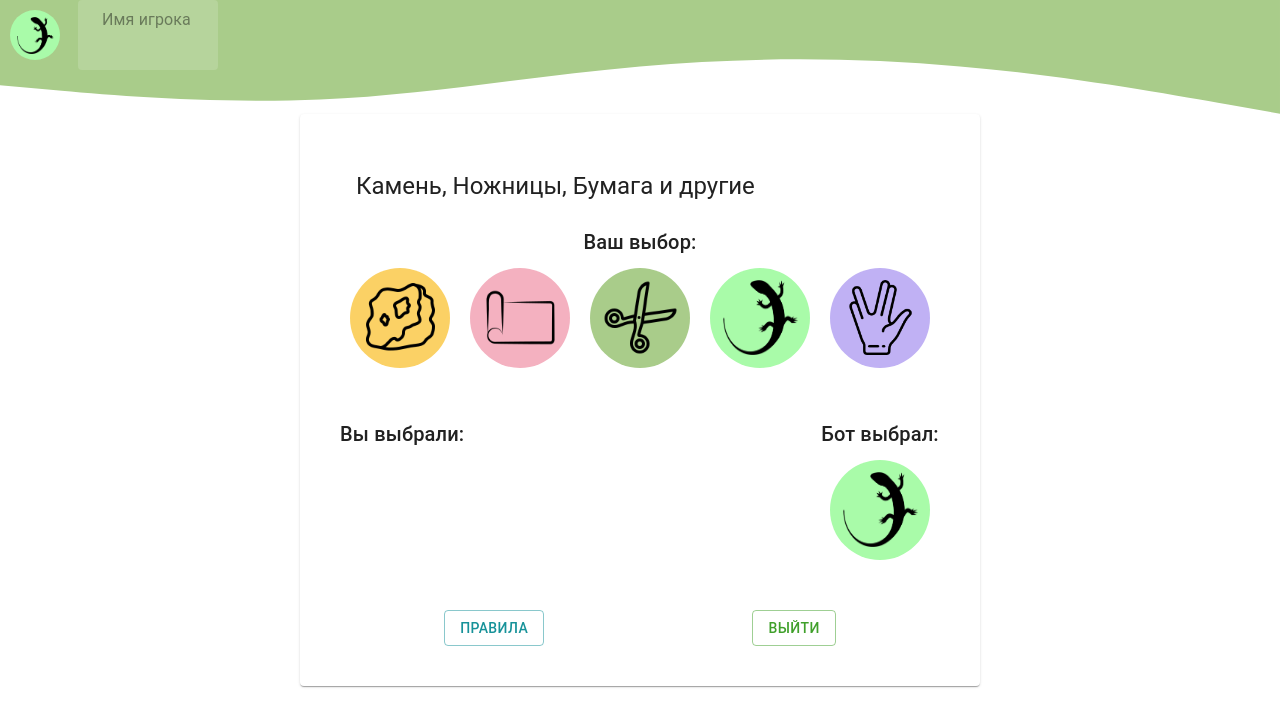
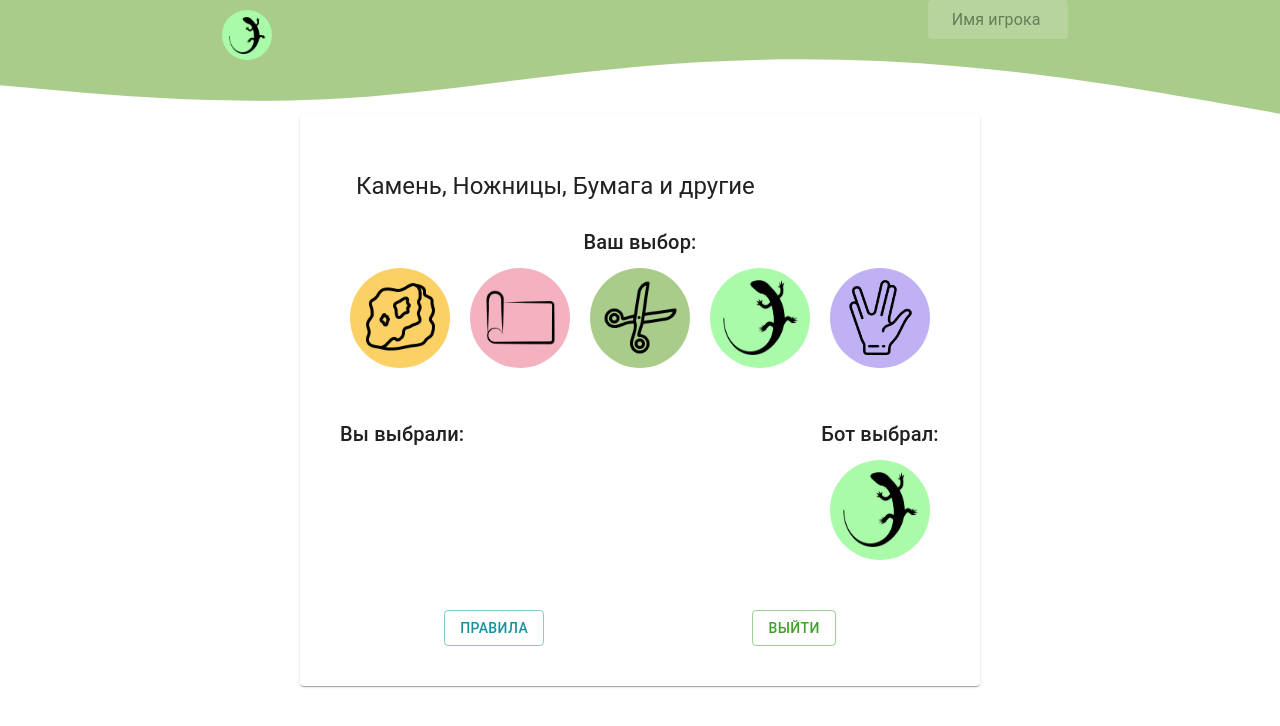
Before and after one commit to BigCubeCat/rsp, a React (Create React App) app: page /game/spock in a window 1280 px wide. Shown: the top 726 px of the page. Built offline with nearby package versions, Linux system fonts and the light colour scheme.

Commit message:
input username for statistic

```diff
--- a/src/App.tsx
+++ b/src/App.tsx
@@ -10,7 +10,7 @@ import {
 
 
 import { createTheme, ThemeProvider } from '@mui/material/styles';
-import Header from './components/Header';
+import Header from './components/Header/Header';
 
 const theme = createTheme({
   palette: {
--- a/src/components/Header.tsx
+++ /dev/null
@@ -1,79 +0,0 @@
-import React from 'react';
-import {
-  Box, Typography, InputBase
-} from "@mui/material";
-import { styled, alpha } from '@mui/material/styles';
-import { elements } from './Game/GameElements';
-import GameButton from './Game/GameButton';
-
-const StyledInput = styled('div')(({ theme }) => ({
-  position: 'relative',
-  borderRadius: theme.shape.borderRadius,
-  backgroundColor: alpha(theme.palette.common.white, 0.15),
-  '&:hover': {
-    backgroundColor: alpha(theme.palette.common.white, 0.25),
-  },
-  marginLeft: 0,
-  width: '100%',
-  [theme.breakpoints.up('sm')]: {
-    marginLeft: theme.spacing(1),
-    width: 'auto',
-  },
-}));
-
-const StyledInputBase = styled(InputBase)(({ theme }) => ({
-  color: 'inherit',
-  '& .MuiInputBase-input': {
-    padding: theme.spacing(1, 1, 1, 0),
-    // vertical padding + font size from searchIcon
-    paddingLeft: `calc(1em + ${theme.spacing(1)})`,
-    transition: theme.transitions.create('width'),
-    width: '100%',
-    [theme.breakpoints.up('sm')]: {
-      width: '12ch',
-      '&:focus': {
-        width: '20ch',
-      },
-    },
-  },
-}));
-
-interface HeaderProps {
-  title: string;
-}
-
-export default function Header(props: HeaderProps) {
-  const element = elements[Math.floor(Math.random() * elements.length)];
-  return (
-    <>
-      <Box sx={{
-        position: "absolute",
-        top: 0, left: 0, right: 0,
-        zIndex: -1,
-      }}>
-        <svg xmlns="http://www.w3.org/2000/svg" viewBox="0 0 1440 320">
-          <path fill="#a9cc8a" fill-opacity="1" d="M0,96L60,101.3C120,107,240,117,360,112C480,107,600,85,720,74.7C840,64,960,64,1080,74.7C1200,85,1320,107,1380,117.3L1440,128L1440,0L1380,0C1320,0,1200,0,1080,0C960,0,840,0,720,0C600,0,480,0,360,0C240,0,120,0,60,0L0,0Z"></path>
-        </svg>
-      </Box>
-      <Box sx={{
-        position: "absolute",
-        top: 0, left: 0, right: 0,
-        display: 'flex'
-      }}>
-        <GameButton
-        func={() => { }}
-        color={element.color}
-        img={element.img}
-        size={50}
-        />
-        {// <Typography variant='h5' component="div" color="#ffffff">
-          //   {props.title}
-          // </Typography>
-        }
-        <StyledInput>
-          <StyledInputBase placeholder="Имя игрока" />
-        </StyledInput>
-      </Box>
-    </>
-  )
-}
--- /dev/null
+++ b/src/components/Header/Header.tsx
@@ -0,0 +1,49 @@
+import React from 'react';
+import {
+  Box, Typography
+} from "@mui/material";
+import { elements } from '../Game/GameElements';
+import GameButton from '../Game/GameButton';
+import StyledInput from './StyledInput';
+
+interface HeaderProps {
+  title: string;
+}
+
+export default function Header(props: HeaderProps) {
+  const element = elements[Math.floor(Math.random() * elements.length)];
+  return (
+    <>
+      <Box sx={{
+        position: "absolute",
+        top: 0, left: 0, right: 0,
+        zIndex: -1,
+      }}>
+        <svg xmlns="http://www.w3.org/2000/svg" viewBox="0 0 1440 320">
+          <path fill="#a9cc8a" fill-opacity="1" d="M0,96L60,101.3C120,107,240,117,360,112C480,107,600,85,720,74.7C840,64,960,64,1080,74.7C1200,85,1320,107,1380,117.3L1440,128L1440,0L1380,0C1320,0,1200,0,1080,0C960,0,840,0,720,0C600,0,480,0,360,0C240,0,120,0,60,0L0,0Z"></path>
+        </svg>
+      </Box>
+      <Box sx={{
+        position: "absolute",
+        top: 0, left: 0, right: 0,
+        display: 'flex', justifyContent: 'space-evenly'
+      }}>
+        <GameButton
+          func={() => { }}
+          color={element.color}
+          img={element.img}
+          size={50}
+        />
+        {// <Typography variant='h5' component="div" color="#ffffff">
+          //   {props.title}
+          // </Typography>
+        }
+        <div />
+        <div />
+        <div>
+          <StyledInput />
+        </div>
+      </Box>
+    </>
+  )
+}
--- /dev/null
+++ b/src/components/Header/StyledInput.tsx
@@ -0,0 +1,57 @@
+import React, { useState } from 'react';
+import { InputBase } from '@mui/material';
+import { styled, alpha } from '@mui/material/styles';
+import { useAppDispatch, useAppSelector } from '../../app/hooks';
+import { selectUser, setUserName } from '../../features/user/userSlice';
+
+
+const StyledInput = styled('div')(({ theme }) => ({
+  position: 'relative',
+  borderRadius: theme.shape.borderRadius,
+  backgroundColor: alpha(theme.palette.common.white, 0.15),
+  '&:hover': {
+    backgroundColor: alpha(theme.palette.common.white, 0.25),
+  },
+  marginLeft: 0,
+  width: '100%',
+  [theme.breakpoints.up('sm')]: {
+    marginLeft: theme.spacing(1),
+    width: 'auto',
+  },
+}));
+
+const StyledInputBase = styled(InputBase)(({ theme }) => ({
+  color: 'inherit',
+  '& .MuiInputBase-input': {
+    padding: theme.spacing(1, 1, 1, 0),
+    // vertical padding + font size from searchIcon
+    paddingLeft: `calc(1em + ${theme.spacing(1)})`,
+    transition: theme.transitions.create('width'),
+    width: '100%',
+    [theme.breakpoints.up('sm')]: {
+      width: '12ch',
+      '&:focus': {
+        width: '20ch',
+      },
+    },
+  },
+}));
+
+export default function Input() {
+  const user = useAppSelector(selectUser);
+  const dispatch = useAppDispatch();
+  const [value, setValue] = useState<string>(user.name === "guest" ? "" : user.name);
+  return (
+    <StyledInput>
+      <StyledInputBase
+        placeholder="Имя игрока"
+        value={value}
+        onChange={e => {
+          setValue(e.target.value)
+          dispatch(setUserName(e.target.value))
+        }}
+      />
+    </StyledInput>
+  )
+
+}
```
